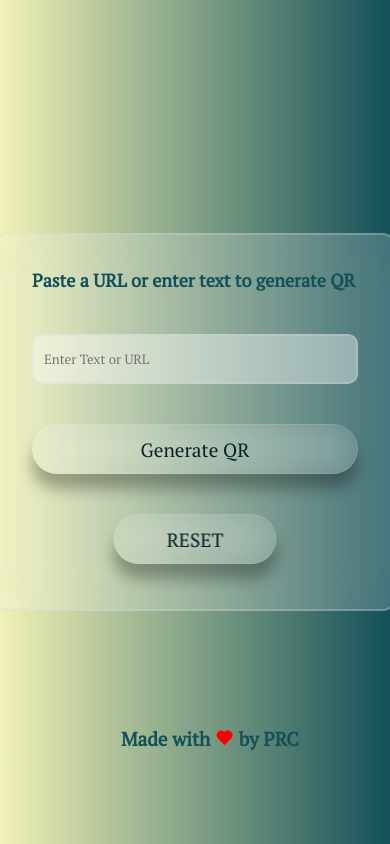
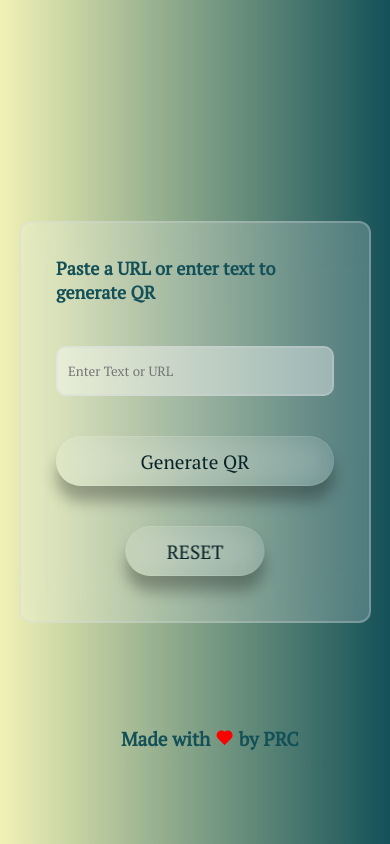
Before and after one commit to ParnaRoyChowdhury777/ScanMe, a plain HTML site: page index.html in a window 390 px wide. Drawn offline with nearby package versions, Linux system fonts and the light colour scheme.

Commit message:
responsive updated

```diff
--- a/style.css
+++ b/style.css
@@ -150,4 +150,8 @@ footer a{
         left: 31%;
         top: 86%;
     }
+
+    .container{
+        width: 22rem;
+    }
 }
```
